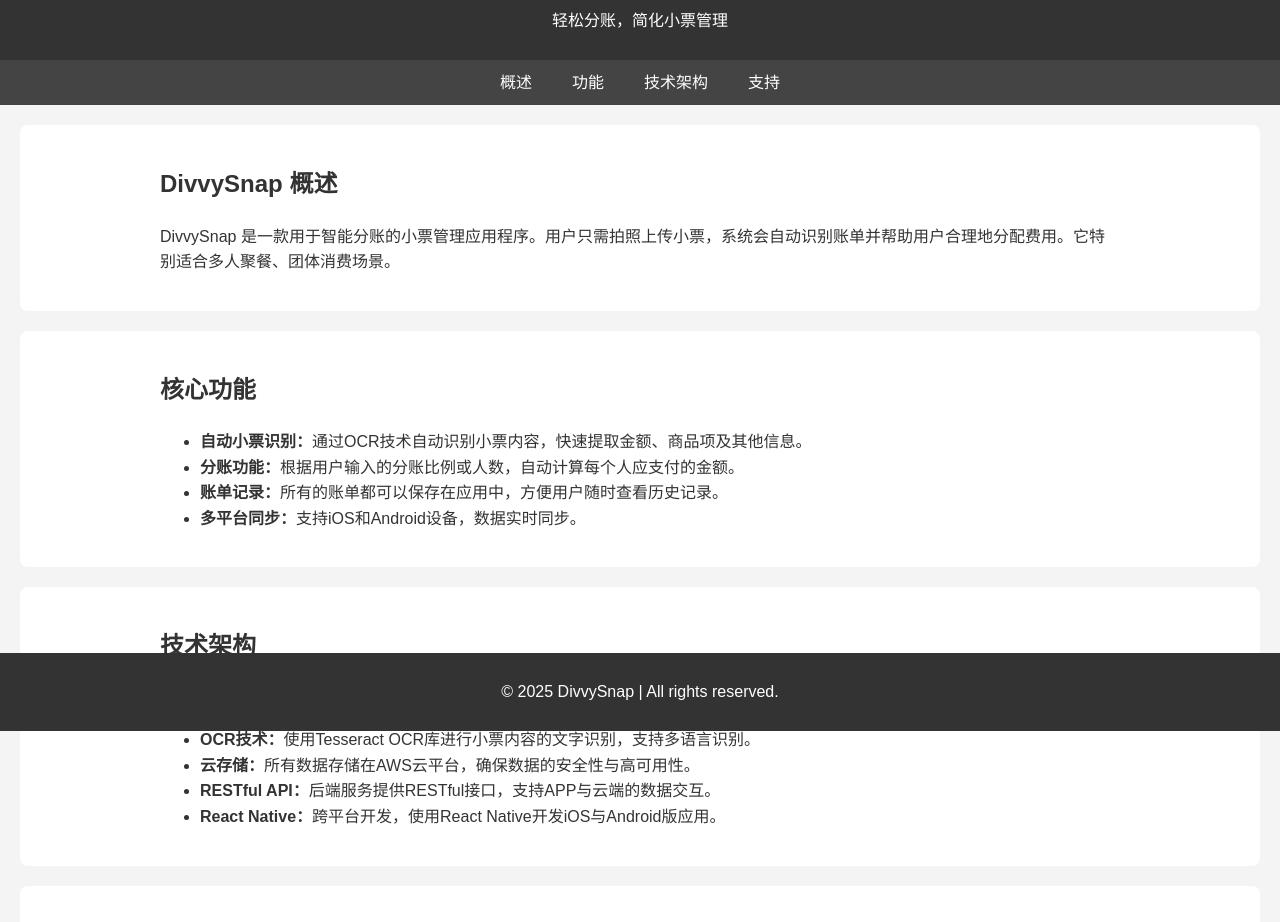
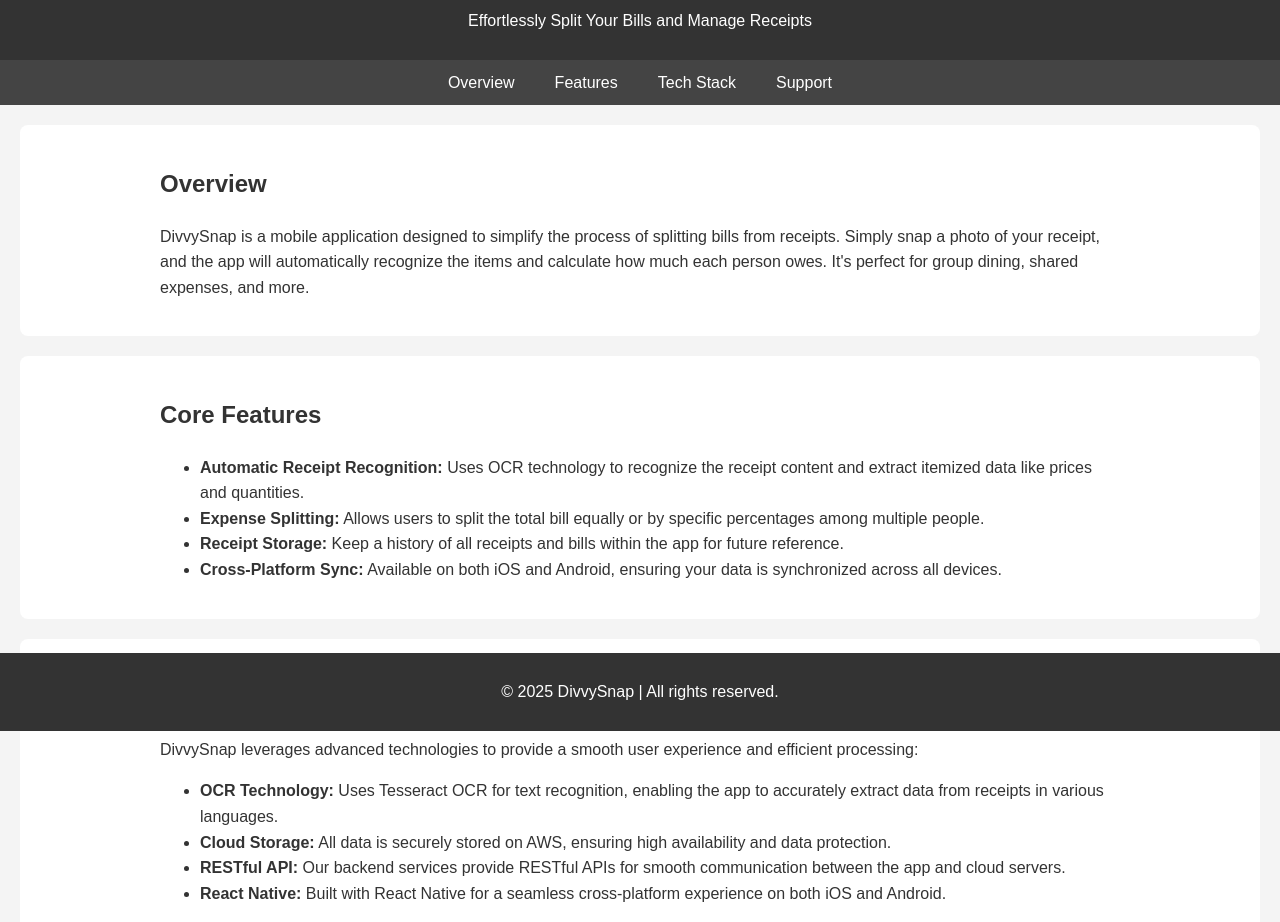
Before and after one commit to OrangePeeller/DivvySnap-homepage, a plain HTML site: page index.html in a window 1280 px wide. Shown: the part 69-991 px from the top of the page. Drawn offline with Linux system fonts and the light colour scheme.

Commit message:
Update index.html

```diff
--- a/index.html
+++ b/index.html
@@ -1,11 +1,11 @@
 <!DOCTYPE html>
-<html lang="zh">
+<html lang="en">
 <head>
     <meta charset="UTF-8">
     <meta name="viewport" content="width=device-width, initial-scale=1.0">
-    <meta name="description" content="DivvySnap - 轻松分账的小票管理APP">
+    <meta name="description" content="DivvySnap - Effortlessly Split Your Bills">
     <meta name="author" content="DivvySnap Team">
-    <title>DivvySnap 技术文档</title>
+    <title>DivvySnap Technical Documentation</title>
     <link rel="stylesheet" href="https://cdnjs.cloudflare.com/ajax/libs/font-awesome/6.0.0-beta3/css/all.min.css">
     <style>
         body {
@@ -76,54 +76,54 @@
 <body>
 
     <header>
-        <h1>DivvySnap 技术文档</h1>
-        <p>轻松分账，简化小票管理</p>
+        <h1>DivvySnap Technical Documentation</h1>
+        <p>Effortlessly Split Your Bills and Manage Receipts</p>
     </header>
 
     <nav>
-        <a href="#overview">概述</a>
-        <a href="#features">功能</a>
-        <a href="#tech">技术架构</a>
-        <a href="#support">支持</a>
+        <a href="#overview">Overview</a>
+        <a href="#features">Features</a>
+        <a href="#tech">Tech Stack</a>
+        <a href="#support">Support</a>
     </nav>
 
     <section id="overview">
         <div class="container">
-            <h2>DivvySnap 概述</h2>
-            <p>DivvySnap 是一款用于智能分账的小票管理应用程序。用户只需拍照上传小票，系统会自动识别账单并帮助用户合理地分配费用。它特别适合多人聚餐、团体消费场景。</p>
+            <h2>Overview</h2>
+            <p>DivvySnap is a mobile application designed to simplify the process of splitting bills from receipts. Simply snap a photo of your receipt, and the app will automatically recognize the items and calculate how much each person owes. It's perfect for group dining, shared expenses, and more.</p>
         </div>
     </section>
 
     <section id="features">
         <div class="container">
-            <h2>核心功能</h2>
+            <h2>Core Features</h2>
             <ul>
-                <li><strong>自动小票识别：</strong>通过OCR技术自动识别小票内容，快速提取金额、商品项及其他信息。</li>
-                <li><strong>分账功能：</strong>根据用户输入的分账比例或人数，自动计算每个人应支付的金额。</li>
-                <li><strong>账单记录：</strong>所有的账单都可以保存在应用中，方便用户随时查看历史记录。</li>
-                <li><strong>多平台同步：</strong>支持iOS和Android设备，数据实时同步。</li>
+                <li><strong>Automatic Receipt Recognition:</strong> Uses OCR technology to recognize the receipt content and extract itemized data like prices and quantities.</li>
+                <li><strong>Expense Splitting:</strong> Allows users to split the total bill equally or by specific percentages among multiple people.</li>
+                <li><strong>Receipt Storage:</strong> Keep a history of all receipts and bills within the app for future reference.</li>
+                <li><strong>Cross-Platform Sync:</strong> Available on both iOS and Android, ensuring your data is synchronized across all devices.</li>
             </ul>
         </div>
     </section>
 
     <section id="tech">
         <div class="container">
-            <h2>技术架构</h2>
-            <p>DivvySnap 使用了多种前沿技术来保证用户体验与数据处理的高效性：</p>
+            <h2>Technology Stack</h2>
+            <p>DivvySnap leverages advanced technologies to provide a smooth user experience and efficient processing:</p>
             <ul>
-                <li><strong>OCR技术：</strong>使用Tesseract OCR库进行小票内容的文字识别，支持多语言识别。</li>
-                <li><strong>云存储：</strong>所有数据存储在AWS云平台，确保数据的安全性与高可用性。</li>
-                <li><strong>RESTful API：</strong>后端服务提供RESTful接口，支持APP与云端的数据交互。</li>
-                <li><strong>React Native：</strong>跨平台开发，使用React Native开发iOS与Android版应用。</li>
+                <li><strong>OCR Technology:</strong> Uses Tesseract OCR for text recognition, enabling the app to accurately extract data from receipts in various languages.</li>
+                <li><strong>Cloud Storage:</strong> All data is securely stored on AWS, ensuring high availability and data protection.</li>
+                <li><strong>RESTful API:</strong> Our backend services provide RESTful APIs for smooth communication between the app and cloud servers.</li>
+                <li><strong>React Native:</strong> Built with React Native for a seamless cross-platform experience on both iOS and Android.</li>
             </ul>
         </div>
     </section>
 
     <section id="support">
         <div class="container">
-            <h2>技术支持</h2>
-            <p>如果您在使用过程中遇到任何问题，可以访问我们的官方支持网站或直接联系我们的客服团队。</p>
-            <a href="mailto:support@divvysnap.com" class="btn">联系我们</a>
+            <h2>Support</h2>
+            <p>If you encounter any issues or need assistance, please feel free to reach out to our support team or visit our support website.</p>
+            <a href="mailto:support@divvysnap.com" class="btn">Contact Us</a>
         </div>
     </section>
 
```
